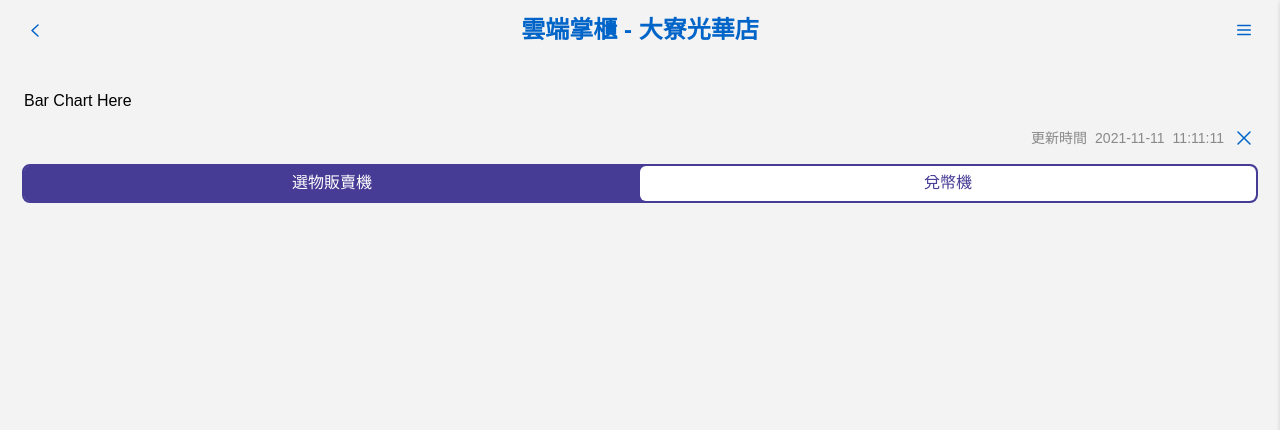
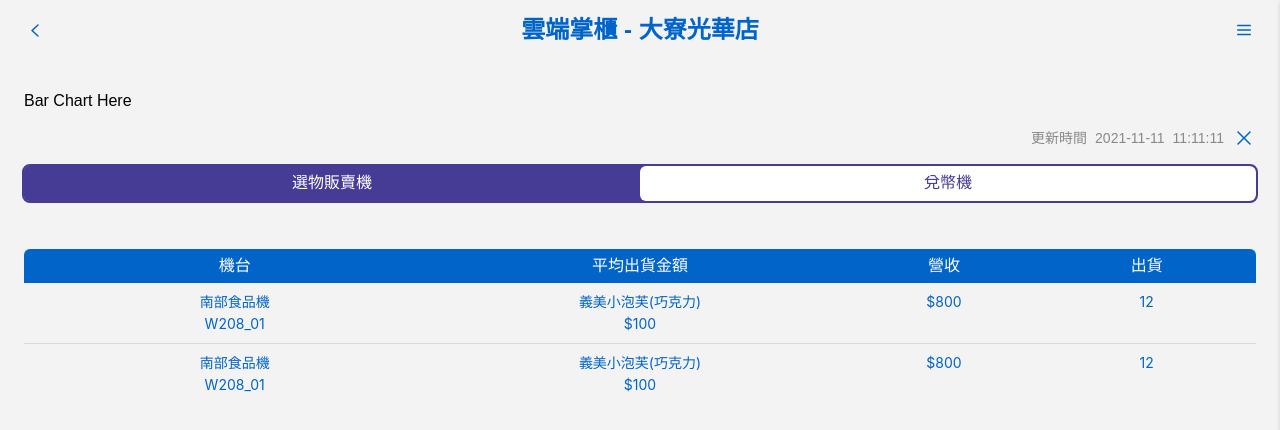
Before and after one commit to leon11081991/vue3-emgiot, a Vue app: page /dashboard in a window 1280 px wide. Shown: the top 430 px of the page. Built offline with nearby package versions, Linux system fonts and the light colour scheme.

Commit message:
feat(dashboard-page): [WIP]收合列表

```diff
--- a/src/views/DashboardPage.vue
+++ b/src/views/DashboardPage.vue
@@ -1,19 +1,19 @@
 <script setup lang="ts">
 import { ref, onMounted } from 'vue'
 import SvgIcon from '@/components/Base/SvgIcon.vue'
+import TabFilter from '@/components/Base/TabFilter.vue'
 import { useHeader } from '@/composables/useHeader'
-
 import { useI18n } from 'vue-i18n'
 
 const { t: $t } = useI18n()
 const { updateHeaderTitle } = useHeader()
 
 const storeName = ref('')
-const activeKey = ref<'claw' | 'coin'>('claw')
+const selectedTab = ref<'claw' | 'coin'>('claw')
+const clawActiveKey = ref([])
 
 onMounted(() => {
   storeName.value = '大寮光華店'
-
   updateHeaderTitle($t('DashboardPage.HeaderTitle') + storeName.value) // 設定動態 header title
 })
 
@@ -27,8 +27,6 @@ const tabs = [
     label: '兌幣機'
   }
 ]
-
-const selectedTab = ref('claw')
 </script>
 
 <template>
@@ -46,22 +44,97 @@ const selectedTab = ref('claw')
       </div>
     </div>
 
-    <div class="tabs-container">
-      <label
-        v-for="tab in tabs"
-        :key="tab.key"
-        class="tab-title"
-        :class="{ active: tab.key === selectedTab }"
-      >
-        <input
-          class="hidden-input"
-          type="radio"
-          name="tabs"
-          :value="tab.key"
-          v-model="selectedTab"
-        />
-        {{ tab.label }}
-      </label>
+    <TabFilter :tabs="tabs" v-model:modalValue="selectedTab" />
+
+    <div class="list-container">
+      <div class="list-header claw">
+        <div class="header-item pcbName">機台</div>
+        <div class="header-item averagePrizeWinCount">平均出貨金額</div>
+        <div class="header-item revenue">營收</div>
+        <div class="header-item prizeWinCount">出貨</div>
+      </div>
+
+      <div class="list-body">
+        <a-collapse class="list-collapse" v-model:activeKey="clawActiveKey" :bordered="false">
+          <a-collapse-panel class="list-collapse-panel" key="1">
+            <template #header>
+              <div class="item-main-content claw">
+                <div class="item-section">
+                  <span>南部食品機</span>
+                  <span>W208_01</span>
+                </div>
+                <div class="item-section">
+                  <span>義美小泡芙(巧克力)</span>
+                  <span>$100</span>
+                </div>
+                <div class="item-section">$800</div>
+                <div class="item-section">12</div>
+              </div>
+            </template>
+            <div class="item-action-content claw">
+              <div class="item-section">
+                <span>$800</span>
+                <span>錢箱累積</span>
+              </div>
+              <div class="item-section">
+                <span>$110</span>
+                <span>累保金額</span>
+              </div>
+              <div class="item-section">
+                <SvgIcon iconName="cross" size="lg" />
+                <span>帳務查詢</span>
+              </div>
+              <div class="item-section">
+                <SvgIcon iconName="cross" size="lg" />
+                <span>遠端補幣</span>
+              </div>
+              <div class="item-section">
+                <SvgIcon iconName="cross" size="lg" />
+                <span>其他操作</span>
+              </div>
+            </div>
+          </a-collapse-panel>
+
+          <a-collapse-panel class="list-collapse-panel" key="2">
+            <template #header>
+              <div class="item-main-content claw">
+                <div class="item-section">
+                  <span>南部食品機</span>
+                  <span>W208_01</span>
+                </div>
+                <div class="item-section">
+                  <span>義美小泡芙(巧克力)</span>
+                  <span>$100</span>
+                </div>
+                <div class="item-section">$800</div>
+                <div class="item-section">12</div>
+              </div>
+            </template>
+            <div class="item-action-content claw">
+              <div class="item-section">
+                <span>$800</span>
+                <span>錢箱累積</span>
+              </div>
+              <div class="item-section">
+                <span>$110</span>
+                <span>累保金額</span>
+              </div>
+              <div class="item-section">
+                <SvgIcon iconName="cross" size="lg" />
+                <span>帳務查詢</span>
+              </div>
+              <div class="item-section">
+                <SvgIcon iconName="cross" size="lg" />
+                <span>遠端補幣</span>
+              </div>
+              <div class="item-section">
+                <SvgIcon iconName="cross" size="lg" />
+                <span>其他操作</span>
+              </div>
+            </div>
+          </a-collapse-panel>
+        </a-collapse>
+      </div>
     </div>
   </div>
 </template>
@@ -83,34 +156,73 @@ const selectedTab = ref('claw')
   }
 }
 
-.tabs-container {
-  width: 100%;
-  display: flex;
-  outline: 2px solid $--color-primary--dark;
-  border-radius: $--border-radius-middle;
-  background-color: $--color-primary--dark;
+.list-container {
+  margin-top: 3rem;
+  .list-header {
+    display: grid;
+    padding: 0.5rem;
+    background-color: $--color-primary;
+    border-top-left-radius: $--border-radius-middle;
+    border-top-right-radius: $--border-radius-middle;
 
-  .tab-title {
-    display: flex;
-    align-items: center;
-    justify-content: center;
-    flex: 1;
-    padding: 0.5rem;
-    border-radius: $--border-radius-middle;
-    color: $--color-primary--dark;
-    background-color: $--color-white;
-    cursor: pointer;
-
-    &.active {
+    .header-item {
+      flex: 1;
       color: $--color-white;
-      background-color: $--color-primary--dark;
+      text-align: center;
     }
   }
-}
 
-.hidden-input {
-  position: absolute;
-  opacity: 0;
-  pointer-events: none; /* 防止用户意外点击到隐藏的input */
+  .list-collapse {
+    background-color: $--background-color-base;
+  }
+
+  .list-collapse-panel {
+    :deep(.ant-collapse-expand-icon) {
+      display: none;
+    }
+
+    :deep(.ant-collapse-header) {
+      padding: 0.5rem;
+    }
+
+    :deep(.ant-collapse-content),
+    :deep(.ant-collapse-content-box) {
+      padding: 0;
+    }
+
+    .item-main-content {
+      display: grid;
+
+      & > .item-section {
+        color: $--color-primary;
+      }
+    }
+
+    .item-action-content {
+      display: flex;
+      flex-wrap: wrap;
+      justify-content: space-between;
+      padding: 0.5rem;
+
+      & > .item-section {
+        flex: 1;
+        color: $--color-gray-600;
+      }
+    }
+
+    .item-section {
+      display: flex;
+      flex-direction: column;
+      align-items: center;
+    }
+  }
+
+  .claw {
+    grid-template-columns: 1fr 1fr 0.5fr 0.5fr;
+  }
+
+  .coin {
+    grid-template-columns: 1fr 1fr 1fr;
+  }
 }
 </style>
```
